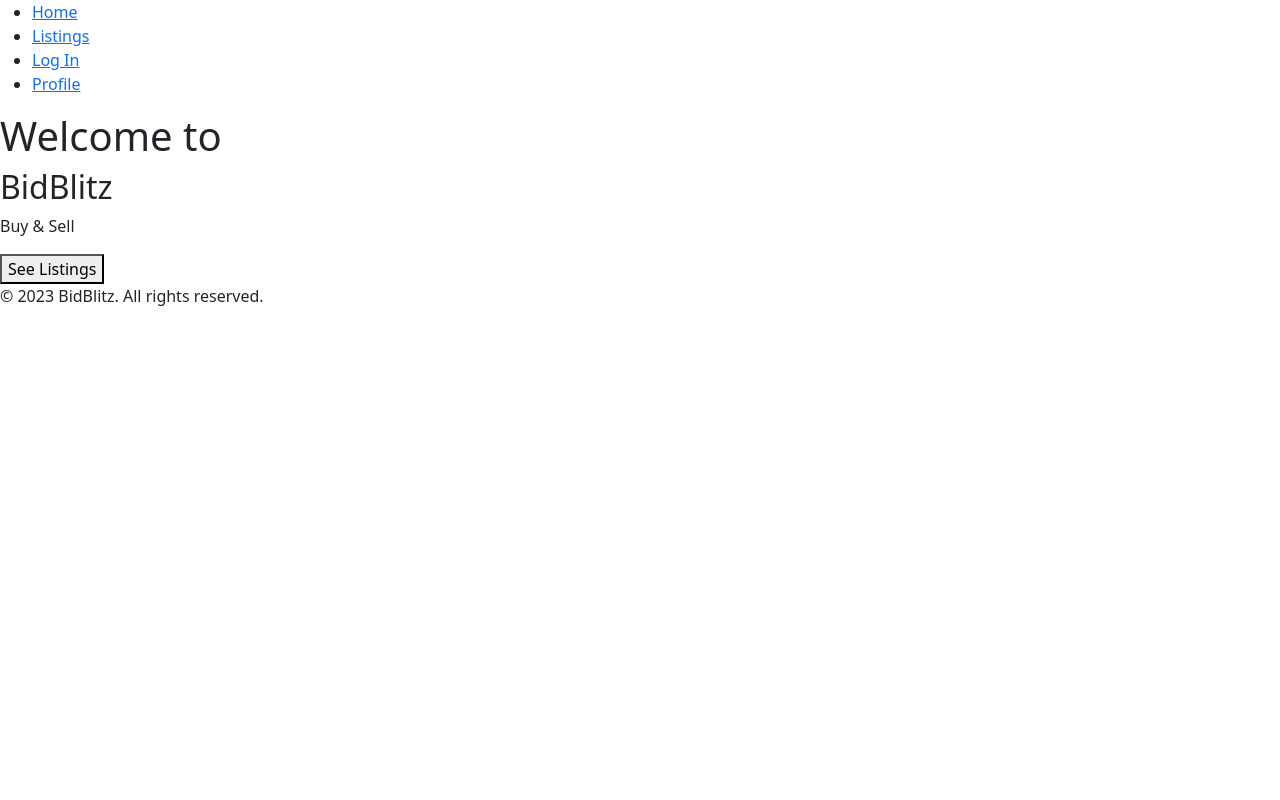
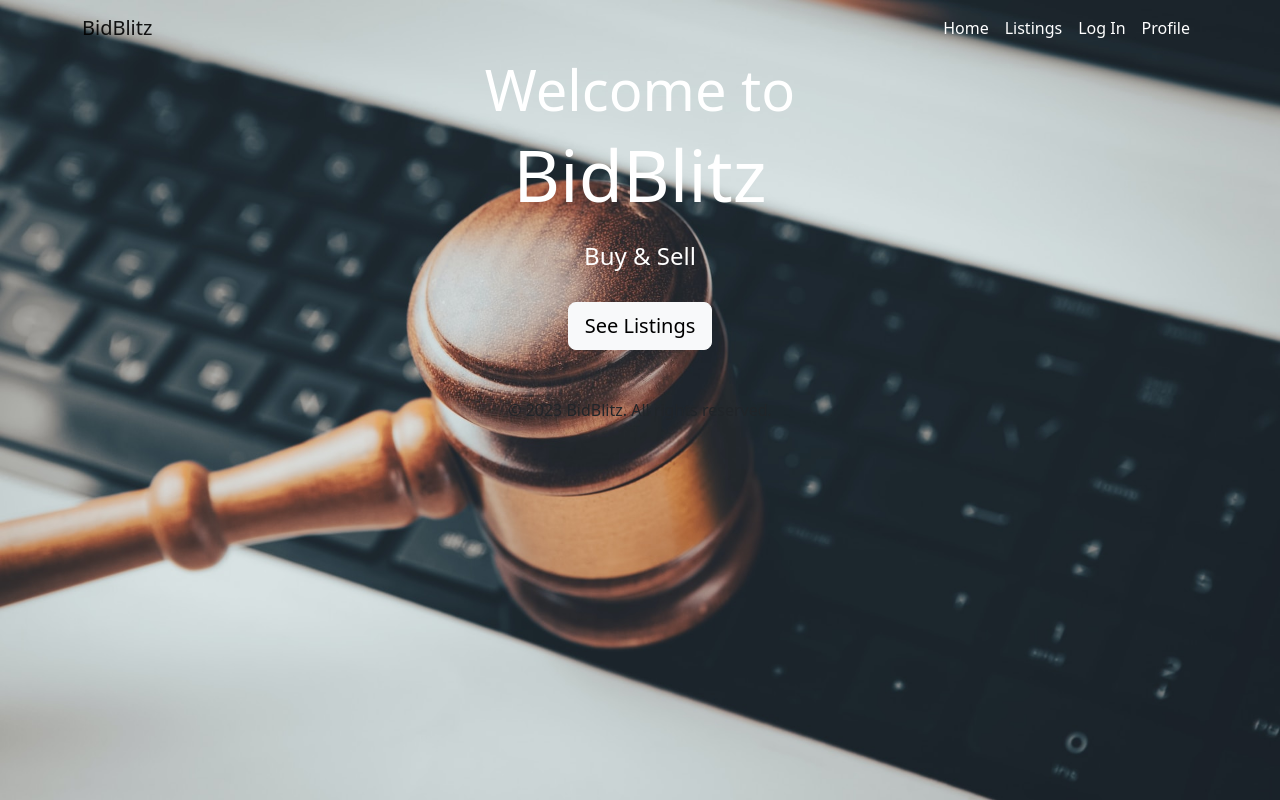
Before and after one commit to Ingvildb1/semester-project-2, a website: page index.html in a window 1280 px wide. Drawn offline with nearby package versions, Linux system fonts and the light colour scheme.

Commit message:
style changes

```diff
--- a/index.html
+++ b/index.html
@@ -5,30 +5,44 @@
     <meta http-equiv="X-UA-Compatible" content="IE=edge">
     <meta name="viewport" content="width=device-width, initial-scale=1.0">
     <meta name = "description" content = "Welcome to BidBlitz! An auction site for noroff students">
-    <link rel="stylesheet" href="node_modules/bootstrap/dist/css/bootstrap.min.css">
+
+    <link rel="stylesheet" href="/dist/css/styles.css">
+
     <title>BidBlitz - Buy & Sell | Home</title>
 </head>
 <body>
     <header>
-        <nav>
-            <ul>
-              <li><a href="index.html">Home</a></li>
-              <li><a href="/pages/listings.html">Listings</a></li>
-              <li><a href="/pages/login.html">Log In</a></li>
-              <li><a href="/pages/profile.html">Profile</a></li>
-            </ul>
-          </nav>
+
+        <nav class="navbar navbar-expand-md">
+            <div class="container">
+                <a href="/index.html" class="navbar-brand">BidBlitz</a>
+
+                <button class="navbar-toggler" type="button" data-bs-toggle="collapse" data-bs-target="#navmenu"><span class="navbar-toggler-icon"></span></button>
+
+                <div class="collapse navbar-collapse" id="navmenu">
+                    <ul class="navbar-nav ms-auto">
+                            <li class="nav-item"><a class="nav-link" href="/index.html">Home</a></li>
+                            <li class="nav-item"><a class="nav-link" href="pages/listings.html">Listings</a></li>
+                            <li class="nav-item"><a class="nav-link" href="pages/login.html">Log In</a></li>
+                            <li class="nav-item"><a class="nav-link" href="pages/profile.html">Profile</a></li>
+                    </ul>
+                </div>
+            </div>
+
+           </nav>
     </header>
 
-    <main>
-        <h1>Welcome to</h1>
-        <h2>BidBlitz</h2>
-        <p>Buy & Sell</p>
-        <button>See Listings</button>
+    <main class="text-center">
+        <h1 class="text-white display-4">Welcome to</h1>
+        <h2 class="text-white display-2">BidBlitz</h2>
+        <h3 class="text-white h4 mt-4">Buy &amp; Sell</h3>
+        <button class="btn btn-lg btn-light mt-4">See Listings</button>
     </main>
 
-    <footer>
+    <footer class="footer mt-auto py-5 col-md-12 justify-content-center my-5 pt-5 text-center text-small">
         <p>&copy; 2023 BidBlitz. All rights reserved.</p>
     </footer>
+
+    <script src="node_modules/bootstrap/dist/js/bootstrap.min.js"></script>
 </body>
 </html>
--- /dev/null
+++ b/src/scss/styles.scss
@@ -0,0 +1,18 @@
+@import "variables";
+@import "../../node_modules/bootstrap/scss/bootstrap";
+
+
+
+body {
+    background-image: url("/img/cover.jpg");
+    background-size: cover;
+  }
+
+  .nav-link {
+    color: white;
+
+  }
+
+  ul {
+    list-style: none;
+  }
```
Also changed, not shown: pages/listings.html (+17 -8 lines), pages/login.html (+17 -8 lines), pages/profile.html (+18 -9 lines), pages/spesific.html (+18 -9 lines), dist/css/styles.css (added), img/cover.jpg (added), src/scss/_variables.scss (added), 1 other file.
